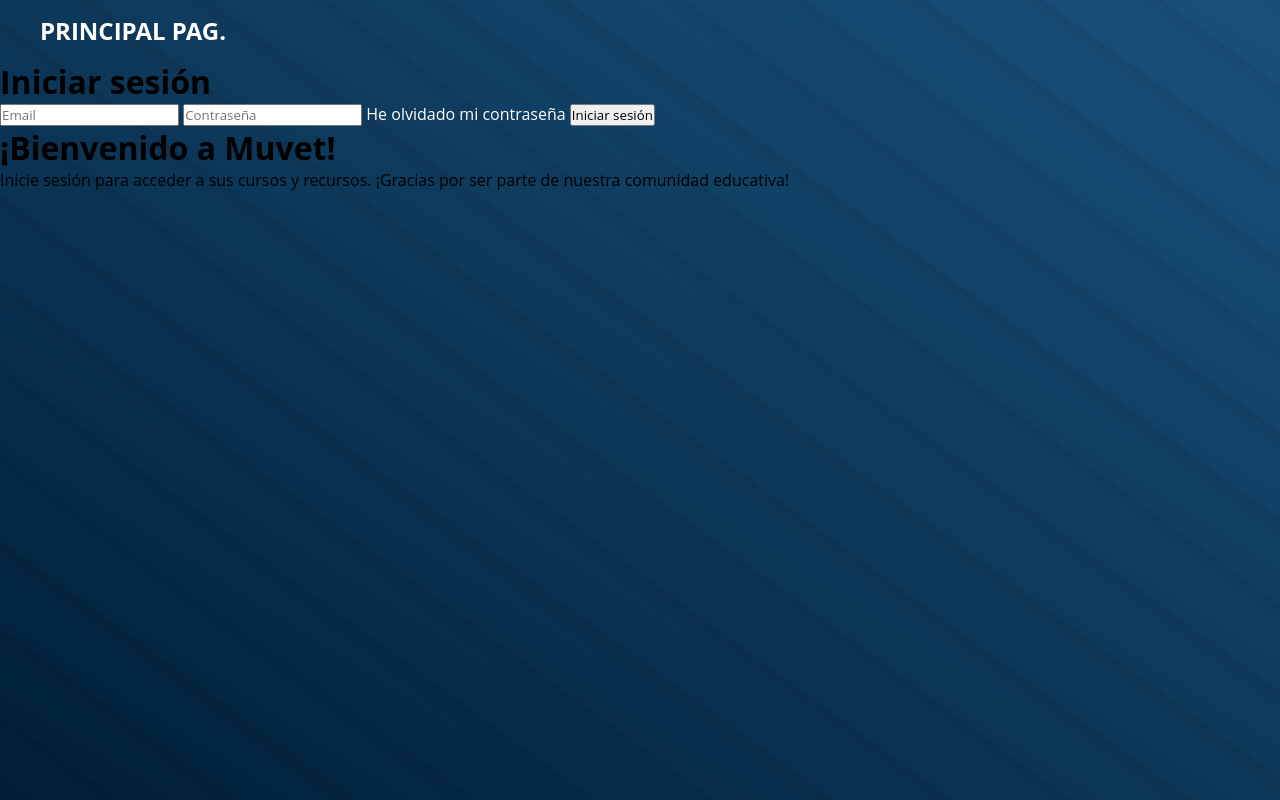
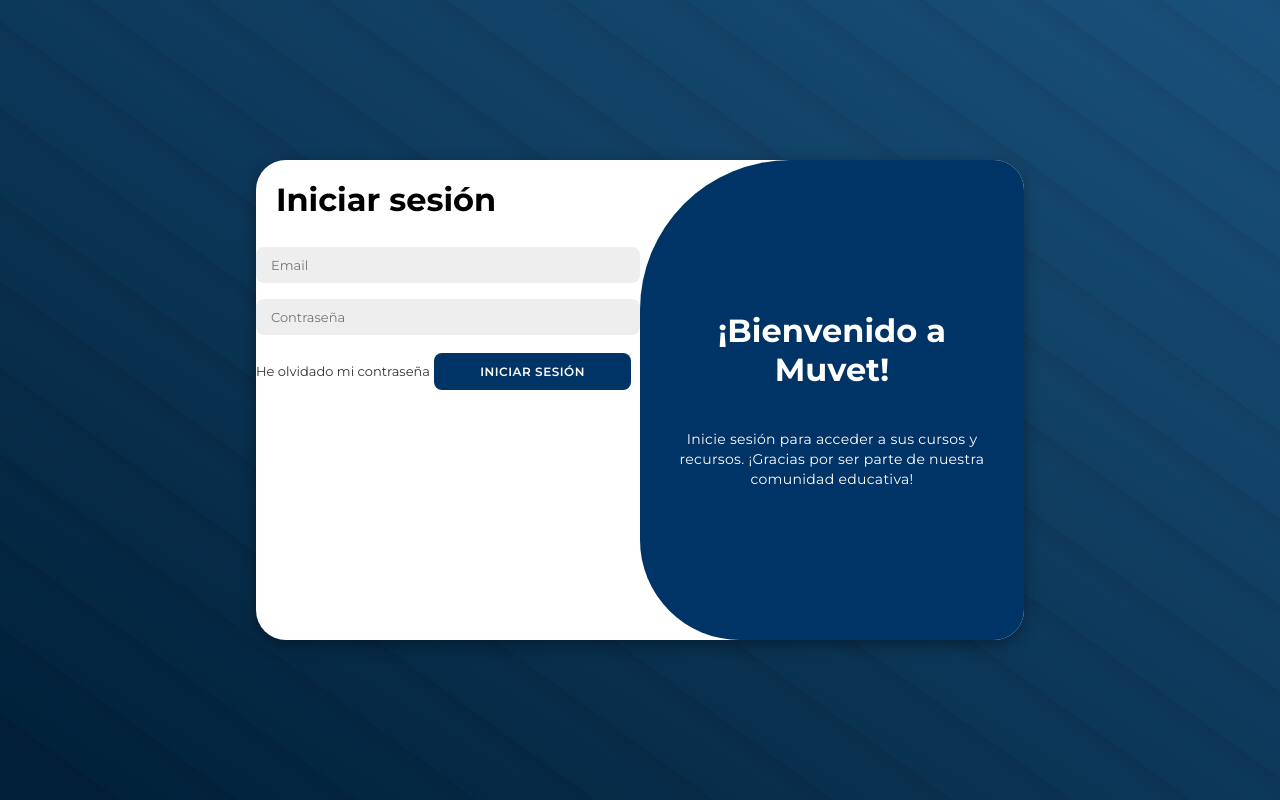
Before and after one commit to MuvetUSM/Proyecto-Def, a Django app: page /accounts/login/ in a window 1280 px wide. Run offline with Django 4.2, Linux system fonts and the light colour scheme.

Commit message:
Unicificación pt1

```diff
--- a/Copia Proyecto Testeo/MuvetUSM/MuvetUSM/urls.py
+++ b/Copia Proyecto Testeo/MuvetUSM/MuvetUSM/urls.py
@@ -8,20 +8,23 @@
     path('', views.home, name='home'),
     path('prof/home/', views.homeprof, name = 'homeprof'),
     path('accounts/', include('django.contrib.auth.urls')),
-    #path('loogin/', views.CustomLogintView.as_view(), name='login'),
     path('accounts/profile/', views.home, name='profile'),
     path('logout/', auth_views.LogoutView.as_view(), name='logout'),
 
-    path('sendChange/', auth_views.PasswordResetView.as_view(template_name="Auth/sendchange.html", form_class=views.resetForm), name = 'sendchange'),
+    # Urls del Cambio de contraseña
+    path('sendChange/', views.CustomPasswordResetView.as_view(), name = 'sendchange'),
     path('doneChange/', auth_views.PasswordResetDoneView.as_view(template_name="Auth/donechange.html"), name = 'donechange'),
     path('changePass/<uidb64>/<token>', auth_views.PasswordResetConfirmView.as_view(template_name="Auth/changepass.html"), name = 'changepass'),
     path('change/', auth_views.PasswordResetCompleteView.as_view(template_name="Auth/change.html"), name = 'change'),
 
-    path('cursos_paralelos',views.cursos_home,name='gestor'),
+    path('cursos_paralelos/',views.cursos_home,name='gestor'),
     path('curso/<int:curso>/d',views.eliminacion_curso),
     path('curso/<int:curso>/m',views.modificar_curso),
     path('curso/generar',views.generacion_curso,name="generar_c"),
     path('paralelo/<int:paralelo>/d',views.eliminacion_paralelo),
     path('paralelo/generar',views.generacion_paralelo,name="generar_p"),
-    path('inicio',views.inicio,name='inicio') #home de la sesion
+
+    path('Asiganturas/', views.Asignatura_vista, name="Asignatura"),
+    path('edicion/<name>', views.edicion_asignatura, name="edicion"),
+    path('projects/eliminar/<name>/', views.eliminar_asignatura, name='eliminar'),
 ]
--- a/Copia Proyecto Testeo/MuvetUSM/apps/Core/admin.py
+++ b/Copia Proyecto Testeo/MuvetUSM/apps/Core/admin.py
@@ -1,6 +1,6 @@
 from django.contrib import admin
-from .models import Usuario, Curso
+from .models import Usuario, Asignatura
 
 # Register your models here.
 admin.site.register(Usuario)
-admin.site.register(Curso)
+admin.site.register(Asignatura)
--- a/Copia Proyecto Testeo/MuvetUSM/apps/Core/forms.py
+++ b/Copia Proyecto Testeo/MuvetUSM/apps/Core/forms.py
@@ -1,5 +1,5 @@
 from django import forms
-from .models import Usuario, Curso
+from .models import Usuario, Asignatura
 
 class RegistroUsuario(forms.ModelForm):
     Password1 = forms.CharField(label = "Contraseña.", widget= forms.PasswordInput(
@@ -39,7 +39,7 @@
 
 class CreateNewCurso(forms.ModelForm):
     class Meta:
-        model = Curso
+        model = Asignatura
         fields = ['name', 'grado', 'usuario']
         widgets = {
             'name': forms.TextInput(attrs={'class': 'input'}),
@@ -49,7 +49,7 @@
 
 class EditCursoForm(forms.ModelForm):
     class Meta:
-        model = Curso
+        model = Asignatura
         fields = ['name', 'grado', 'usuario']
         widgets = {
             'name': forms.TextInput(attrs={'class': 'input'}),
--- a/Copia Proyecto Testeo/MuvetUSM/apps/Core/models.py
+++ b/Copia Proyecto Testeo/MuvetUSM/apps/Core/models.py
@@ -65,7 +65,7 @@
     def is_staff(self):
         return self.super
 
-class Curso(models.Model):
+class Asignatura(models.Model):
     name = models.CharField(max_length=200)
     grado = models.CharField(max_length=50, default=None)
     usuario = models.ForeignKey(Usuario, on_delete=models.CASCADE, default=None)
--- /dev/null
+++ b/Copia Proyecto Testeo/MuvetUSM/apps/Core/static/muvetusm/css/styles.css
@@ -0,0 +1,271 @@
+@import url('https://fonts.googleapis.com/css2?family=Montserrat:wght@300;400;500;600;700&display=swap');
+
+*{
+    margin: 0;
+    padding: 0;
+    box-sizing: border-box;
+    font-family: 'Montserrat', sans-serif;
+}
+
+h1{
+    padding: 20px;
+}
+
+body{background-color: #dde3ea;
+    display: flex;
+    align-items: center;
+    justify-content: center;
+    flex-direction: column;
+    height: 100vh;
+}
+
+.container{
+    background-color: #fff;
+    border-radius: 30px;
+    box-shadow: 0 5px 15px rgba(0, 0, 0, 0.35);
+    position: relative;
+    overflow: hidden;
+    width: 768px;
+    max-width: 100%;
+    min-height: 480px;
+}
+
+.container p{
+    font-size: 14px;
+    line-height: 20px;
+    letter-spacing: 0.3px;
+    margin: 20px 0;
+}
+
+.container span{
+    font-size: 12px;
+}
+
+.container a{
+    color: #333;
+    font-size: 13px;
+    text-decoration: none;
+    margin: 15px 0 10px;
+}
+
+.container button{
+    background-color: #003366;
+    color: #fff;
+    font-size: 12px;
+    padding: 10px 45px;
+    border: 1px solid transparent;
+    border-radius: 8px;
+    font-weight: 600;
+    letter-spacing: 0.5px;
+    text-transform: uppercase;
+    margin-top: 10px;
+    cursor: pointer;
+}
+
+
+
+.container form{
+    background-color: #fff;
+    display: flex;
+    align-items: center;
+    justify-content: center;
+    flex-direction: column;
+    padding: 0 40px;
+    height: 100%;
+}
+
+.container input{
+    background-color: #eee;
+    border: none;
+    margin: 8px 0;
+    padding: 10px 15px;
+    font-size: 13px;
+    border-radius: 8px;
+    width: 100%;
+    outline: none;
+}
+
+.form-container{
+    position: absolute;
+    top: 0;
+    height: 100%;
+    transition: all 0.6s ease-in-out;
+}
+
+.sign-in{
+    left: 0;
+    width: 50%;
+    z-index: 2;
+}
+
+
+.sign-up{
+    left: 0;
+    width: 50%;
+    opacity: 0;
+    z-index: 1;
+}
+
+
+.social-icons{
+    margin: 20px 0;
+}
+
+.social-icons a{
+    border: 1px solid #ccc;
+    border-radius: 20%;
+    display: inline-flex;
+    justify-content: center;
+    align-items: center;
+    margin: 0 3px;
+    width: 40px;
+    height: 40px;
+}
+
+.toggle-container{
+    position: absolute;
+    top: 0;
+    left: 50%;
+    width: 50%;
+    height: 100%;
+    overflow: hidden;
+    border-radius: 150px 0 0 100px;
+    z-index: 1000;
+}
+
+
+.toggle{
+    background-color: #003366;
+    height: 100%;
+    color: #fff;
+    position: relative;
+    left: -100%;
+    height: 100%;
+    width: 200%;
+}
+
+.toggle-panel{
+    position: absolute;
+    width: 50%;
+    height: 100%;
+    display: flex;
+    align-items: center;
+    justify-content: center;
+    flex-direction: column;
+    padding: 0 30px;
+    text-align: center;
+    top: 0;
+}
+
+
+.toggle-right{
+    right: 0;
+}
+
+/*NAVBAR*/
+
+body {
+    margin: 0;
+    font-family: Arial, sans-serif;
+}
+
+.navbar {
+    background-color: #003366;
+    overflow: hidden;
+    position: fixed;
+    top: 0;
+    width: 100%;
+    z-index: 1000;
+}
+
+.navbar-container {
+    display: flex;
+    justify-content: space-between;
+    align-items: center;
+    padding: 14px 20px;
+}
+
+.brand {
+    color: white;
+    text-decoration: none;
+    font-size: 24px;
+}
+
+.nav-links {
+    list-style: none;
+    margin: 0;
+    padding: 0;
+    display: flex;
+}
+
+.nav-links li {
+    margin-left: 20px;
+}
+
+.nav-links a {
+    color: white;
+    text-decoration: none;
+    padding: 14px 20px;
+    display: block;
+}
+
+.nav-links a:hover {
+    border-radius: 30px;
+    background-color: #575757;
+}
+
+.logout {
+    background-color: #037d95;
+    border-radius: 30px;
+}
+
+.logout:hover {
+    background-color: #ffffff;
+}
+
+.menu-toggle {
+    display: none;
+}
+
+.menu-icon {
+    display: none;
+    font-size: 24px;
+    color: white;
+    background: none;
+    border: none;
+    cursor: pointer;
+}
+
+.content {
+    margin-top: 60px; /* Espacio para la barra de navegación fija */
+    padding: 20px;
+}
+
+/* Estilos responsivos */
+@media (max-width: 768px) {
+    .nav-links {
+        display: none;
+        flex-direction: column;
+        width: 100%;
+        background-color: #333;
+        position: absolute;
+        top: 60px;
+        left: 0;
+    }
+
+    .nav-links li {
+        margin: 0;
+    }
+
+    .nav-links a {
+        padding: 10px 20px;
+    }
+
+    .menu-toggle:checked + .navbar-container .nav-links {
+        display: flex;
+    }
+
+    .menu-icon {
+        display: block;
+    }
+}
--- a/Copia Proyecto Testeo/MuvetUSM/apps/Core/templates/Core/base.html
+++ b/Copia Proyecto Testeo/MuvetUSM/apps/Core/templates/Core/base.html
@@ -13,8 +13,12 @@
     <div class="root">
         <header>
             <div class="navbar">
-                <div class="logo"><a href="#">PRINCIPAL PAG.</a></div>
-                {% block botones %} {% endblock %}
+                <div class="logo"><a href="{% url 'home' %}">PRINCIPAL PAG.</a></div>
+                <a href="{% url 'gestor' %}">CursosMont</a>
+                <a href="{% url 'Asignatura' %}">CursosRenato</a>
+                {% if user.is_authenticated %}
+                    <a href="{% url 'logout' %}" class="action-btn">Logout</a>
+                {% endif %}
             </div>
         </header>
     </div>
--- a/Copia Proyecto Testeo/MuvetUSM/apps/Core/templates/Core/home.html
+++ b/Copia Proyecto Testeo/MuvetUSM/apps/Core/templates/Core/home.html
@@ -1,12 +1,6 @@
 {% extends "Core/base.html" %}
 
 {% block title %}{% endblock %}
-
-{% block botones %}
-    {% if user.is_authenticated %}
-        <a href="{% url 'logout' %}" class="action-btn">Logout</a>
-    {% endif %}
-{% endblock %}
 
 {% block content %}
 <div>
--- a/Copia Proyecto Testeo/MuvetUSM/apps/Core/templates/Core/inicio.html
+++ /dev/null
@@ -1 +0,0 @@
-{% extends "home_muveet.html" %}
--- a/Copia Proyecto Testeo/MuvetUSM/apps/Core/templates/registration/login.html
+++ b/Copia Proyecto Testeo/MuvetUSM/apps/Core/templates/registration/login.html
@@ -1,11 +1,16 @@
-{% extends "Core/base.html" %}
+{% load static %}
 
-{% block title %} | Login {% endblock %}
-
-{% block content %}
+<!DOCTYPE html>
+<html lang="en">
 <head>
-    <link rel="stylesheet" href="../../static/muvetusm/css/loginStyle.css">
+    <meta charset="UTF-8">
+    <meta name="viewport" content="width=device-width, initial-scale=1.0">
+    <title> Muveet | Login </title>
+    <link rel="stylesheet" href="{% static 'Core/css/estilos.css' %}">
+    <link rel="stylesheet" href="../../static/muvetusm/css/styles.css">
+    <link rel="stylesheet" href="https://cdnjs.cloudflare.com/ajax/libs/font-awesome/6.5.2/css/all.min.css" integrity="sha512-SnH5WK+bZxgPHs44uWIX+LLJAJ9/2PkPKZ5QiAj6Ta86w+fsb2TkcmfRyVX3pBnMFcV7oQPJkl9QevSCWr3W6A==" crossorigin="anonymous" referrerpolicy="no-referrer" />
 </head>
+<body>
     <form method="post">
         {% csrf_token %}
 
@@ -28,5 +33,8 @@
                     </div>
                 </div>
             </div>
+
+
     </form>
-{% endblock %}
+</body>
+</html>
```
Also changed, not shown: Copia Proyecto Testeo/MuvetUSM/apps/Core/templates/Core/cursos/cursos.html (+8 -5 lines), Copia Proyecto Testeo/MuvetUSM/apps/Core/templates/Core/home_muveet.html (deleted, +0 -25 lines), Copia Proyecto Testeo/MuvetUSM/apps/Core/templates/Core/homeprof.html (deleted, +0 -71 lines), Copia Proyecto Testeo/MuvetUSM/apps/Core/templates/Core/registrodeUsuario.html (deleted, +0 -46 lines), Copia Proyecto Testeo/MuvetUSM/apps/Core/views.py (+56 -15 lines), Copia Proyecto Testeo/MuvetUSM/apps/Core/migrations/0008_rename_curso_asignatura.py (added), Copia Proyecto Testeo/MuvetUSM/apps/Core/urls.py (line endings or trailing spaces), Copia Proyecto Testeo/MuvetUSM/db.sqlite3. Lines whose indentation alone changed are shown as unchanged.
